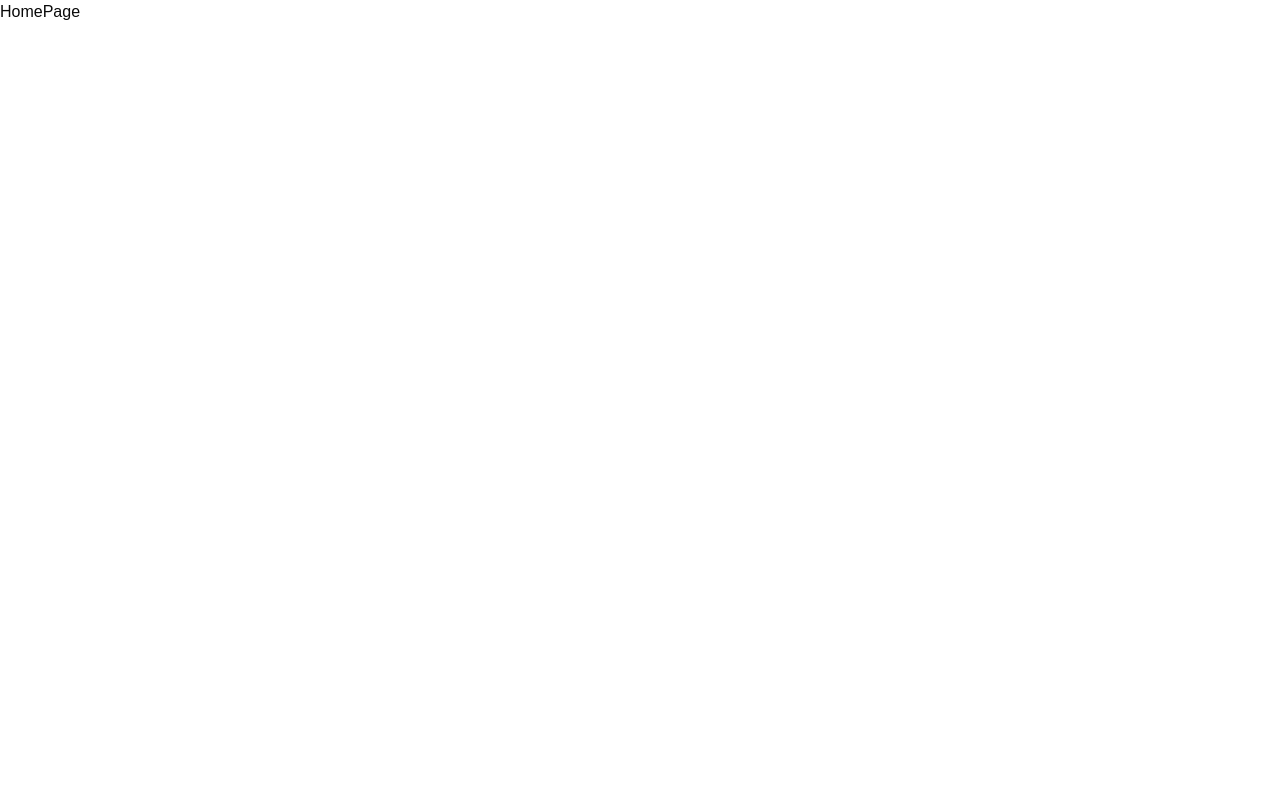
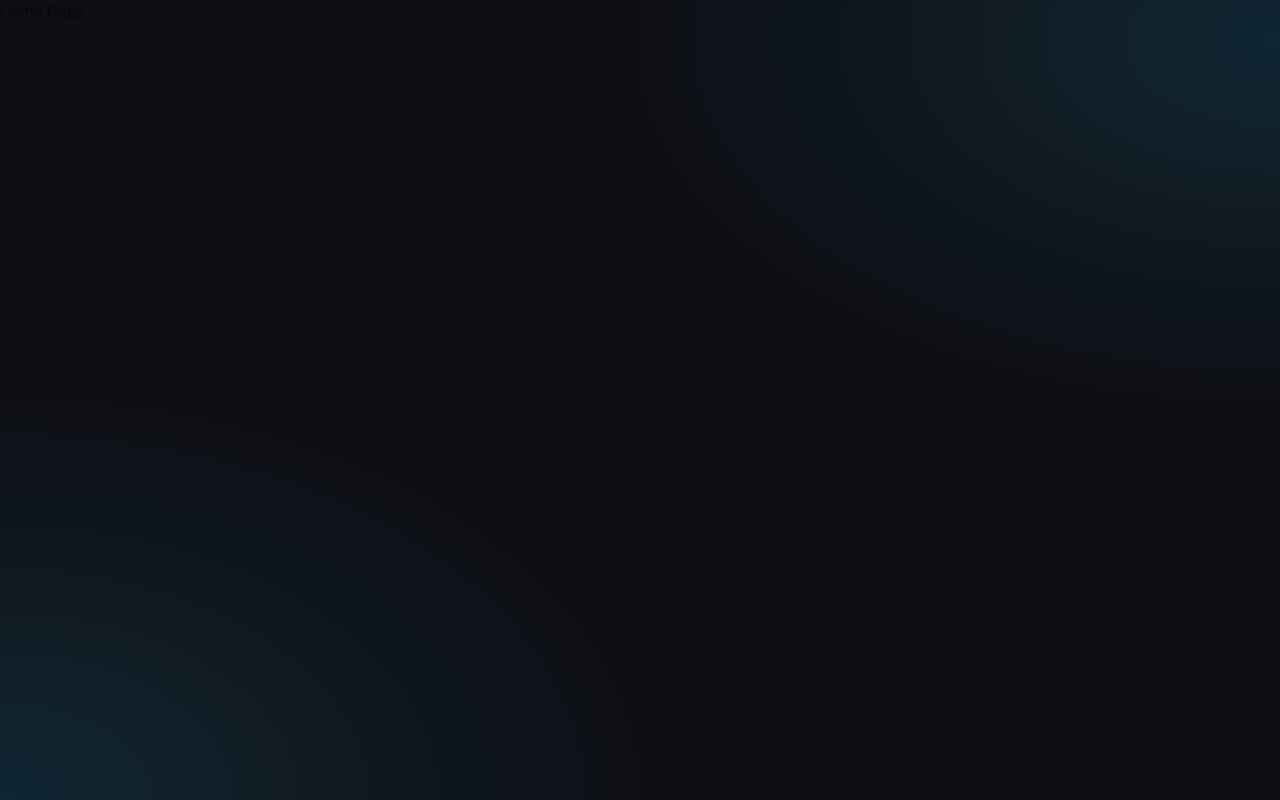
Before and after one commit to lumiotools/shiptalk-tools-frontend, a Next.js app: page / in a window 1280 px wide. Built offline with nearby package versions, Linux system fonts and the light colour scheme.

Commit message:
Added Theme

```diff
--- a/app/page.tsx
+++ b/app/page.tsx
@@ -1,9 +1,9 @@
-import React from 'react'
+import { Button } from "@/components/ui/button";
+import Image from "next/image";
+import React from "react";
 
 const HomePage = () => {
-  return (
-    <div>HomePage</div>
-  )
-}
+  return <div>Home Page</div>;
+};
 
-export default HomePage
+export default HomePage;
--- a/styles/globals.css
+++ b/styles/globals.css
@@ -3,7 +3,23 @@
 @tailwind utilities;
 
 body {
+  min-width: 100vw;
+  min-height: 100vh;
   font-family: Arial, Helvetica, sans-serif;
+  background-color: rgb(14, 15, 20);
+  background-image: radial-gradient(
+      farthest-side at 100% 10%,
+      #1a8dbe30,
+      #0e0f14
+    ),
+    radial-gradient(
+      farthest-side at 0% 100%,
+      rgba(26, 141, 190, 0.19),
+      rgb(14, 15, 20)
+    );
+  background-size: 50% 50%, 50% 50%;
+  background-repeat: no-repeat, no-repeat;
+  background-position: 100% 0%, 0% 100%;
 }
 
 @layer utilities {
--- a/tailwind.config.ts
+++ b/tailwind.config.ts
@@ -10,53 +10,53 @@ const config: Config = {
   theme: {
     extend: {
       colors: {
-  			background: 'hsl(var(--background))',
-  			foreground: 'hsl(var(--foreground))',
+        background: "hsl(var(--background))",
+        foreground: "hsl(var(--foreground))",
         card: {
-  				DEFAULT: 'hsl(var(--card))',
-  				foreground: 'hsl(var(--card-foreground))'
+          DEFAULT: "hsl(var(--card))",
+          foreground: "hsl(var(--card-foreground))",
         },
         popover: {
-  				DEFAULT: 'hsl(var(--popover))',
-  				foreground: 'hsl(var(--popover-foreground))'
+          DEFAULT: "hsl(var(--popover))",
+          foreground: "hsl(var(--popover-foreground))",
         },
         primary: {
-  				DEFAULT: 'hsl(var(--primary))',
-  				foreground: 'hsl(var(--primary-foreground))'
+          DEFAULT: "#1a8dbe",
+          foreground: "hsl(var(--primary-foreground))",
         },
         secondary: {
-  				DEFAULT: 'hsl(var(--secondary))',
-  				foreground: 'hsl(var(--secondary-foreground))'
+          DEFAULT: "#0e0f14",
+          foreground: "hsl(var(--secondary-foreground))",
         },
         muted: {
-  				DEFAULT: 'hsl(var(--muted))',
-  				foreground: 'hsl(var(--muted-foreground))'
+          DEFAULT: "hsl(var(--muted))",
+          foreground: "hsl(var(--muted-foreground))",
         },
         accent: {
-  				DEFAULT: 'hsl(var(--accent))',
-  				foreground: 'hsl(var(--accent-foreground))'
+          DEFAULT: "hsl(var(--accent))",
+          foreground: "hsl(var(--accent-foreground))",
         },
         destructive: {
-  				DEFAULT: 'hsl(var(--destructive))',
-  				foreground: 'hsl(var(--destructive-foreground))'
+          DEFAULT: "hsl(var(--destructive))",
+          foreground: "hsl(var(--destructive-foreground))",
         },
-  			border: 'hsl(var(--border))',
-  			input: 'hsl(var(--input))',
-  			ring: 'hsl(var(--ring))',
+        border: "hsl(var(--border))",
+        input: "hsl(var(--input))",
+        ring: "hsl(var(--ring))",
         chart: {
-  				'1': 'hsl(var(--chart-1))',
-  				'2': 'hsl(var(--chart-2))',
-  				'3': 'hsl(var(--chart-3))',
-  				'4': 'hsl(var(--chart-4))',
-  				'5': 'hsl(var(--chart-5))'
-  			}
+          "1": "hsl(var(--chart-1))",
+          "2": "hsl(var(--chart-2))",
+          "3": "hsl(var(--chart-3))",
+          "4": "hsl(var(--chart-4))",
+          "5": "hsl(var(--chart-5))",
+        },
       },
       borderRadius: {
-  			lg: 'var(--radius)',
-  			md: 'calc(var(--radius) - 2px)',
-  			sm: 'calc(var(--radius) - 4px)'
-  		}
-  	}
+        lg: "var(--radius)",
+        md: "calc(var(--radius) - 2px)",
+        sm: "calc(var(--radius) - 4px)",
+      },
+    },
   },
   plugins: [require("tailwindcss-animate")],
 };
```
Also changed, not shown: public/logo.svg (added). Lines whose indentation alone changed are shown as unchanged.
